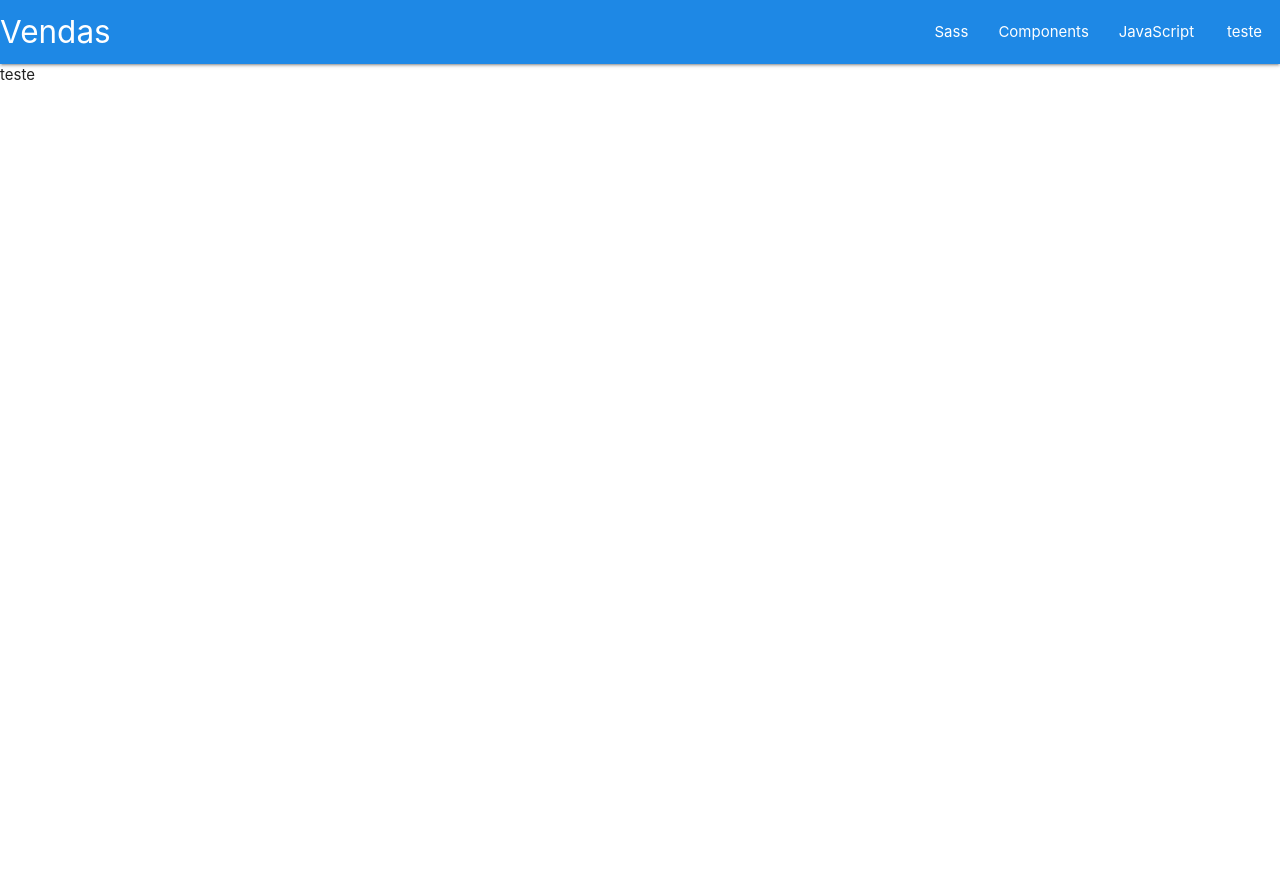
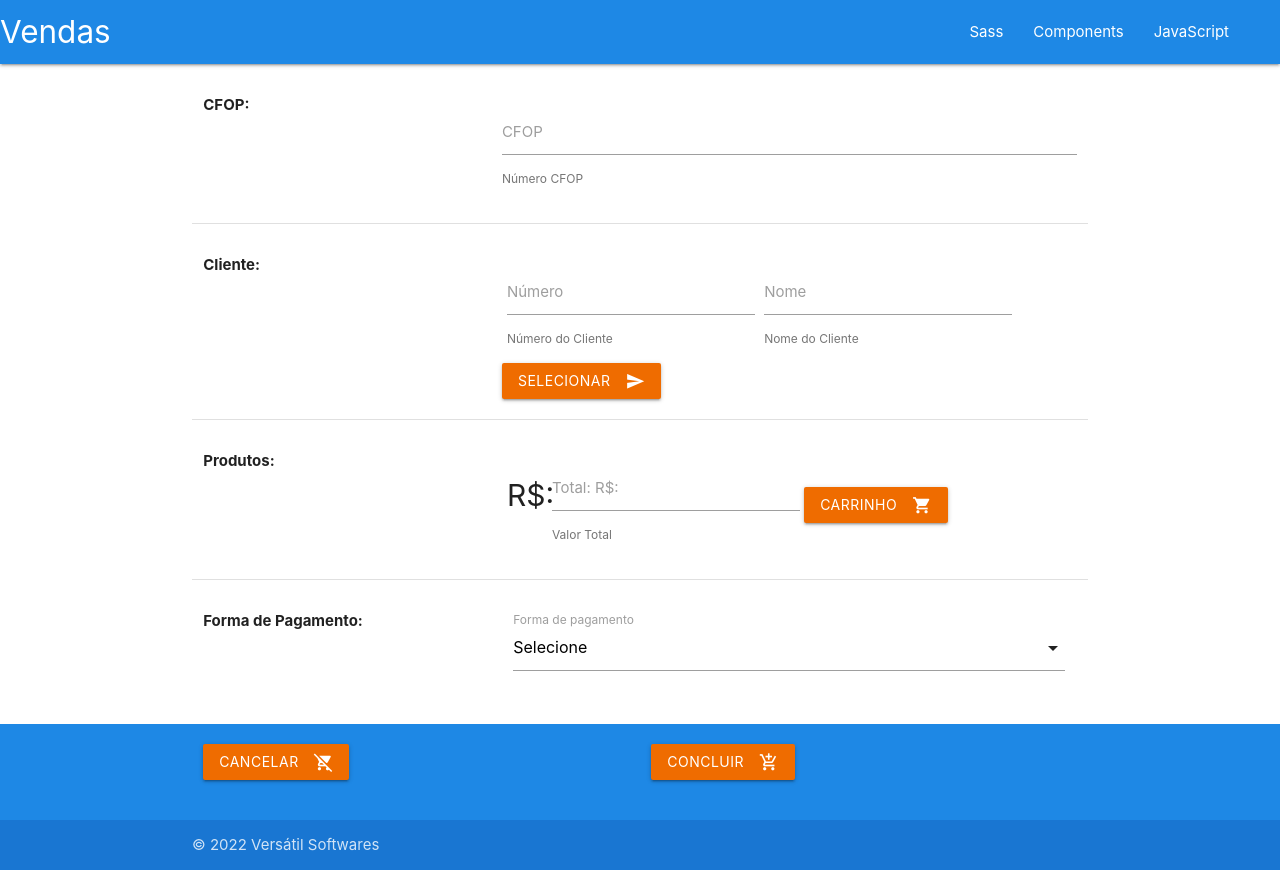
Before and after one commit to Versatil-Softwares/venda-externa-08, a Flask app: page / in a window 1280 px wide. Before the commit the page ends 80 px from the top, so only its background shows below. Run offline with Flask 2, Linux system fonts and the light colour scheme; some libraries are stand-ins or nearby versions.

Commit message:
Primeira página, layout, pronto

```diff
--- /dev/null
+++ b/static/theme/js/select.js
@@ -0,0 +1,6 @@
+
+  document.addEventListener('DOMContentLoaded', function() {
+    var options
+    var elems = document.querySelectorAll('select');
+    var instances = M.FormSelect.init(elems, options);
+  });
--- /dev/null
+++ b/static/theme/style/style.css
@@ -0,0 +1,10 @@
+
+  body {
+    display: flex;
+    min-height: 100vh;
+    flex-direction: column;
+  }
+
+  main {
+    flex: 1 0 auto;
+  }
--- a/templates/base.html
+++ b/templates/base.html
@@ -8,7 +8,7 @@
      <!--Import Google Icon Font-->
      <link href="https://fonts.googleapis.com/icon?family=Material+Icons" rel="stylesheet">
      <!--Import materialize.css-->
-     <link type="text/css" rel="stylesheet" href="{{ url_for('static',filename='node_modules/materialize-css/dist/css/materialize.min.css') }}"  media="screen,projection"/>
+     <link type="text/css" rel="stylesheet" href="{{ url_for('static',filename='node_modules/materialize-css/dist/css/materialize.min.css') }}"  media="screen,projection"/><link type="text/css" rel="stylesheet" href="{{ url_for('static',filename='theme/style/style.css') }}"/>
     <title>{{ title }}</title>
 </head>
 <body>
@@ -30,7 +30,7 @@
           </ul>
         </div>
       </nav>
-
+      <main>
       <ul id="slide-out" class="sidenav">
         <li><div class="user-view">
           <h4>Nome da empresa</h4>
@@ -50,10 +50,25 @@
       <div>
         {% block conteudo %}{% endblock %}
       </div>
+    </main>
+    <div style="height: 10px;"></div>
+      <footer class="page-footer blue darken-1">
+        <section class="container">
+          <div class="row">
+            {% block footer %}{% endblock %}
+          </div>
+        </section>
+        <section class="footer-copyright blue darken-2">
+          <div class="container">
+          © 2022 Versátil Softwares
+          </div>
+        </section>
+      </footer>
 
 
     <!--JavaScript at end of body for optimized loading-->
     <script type="text/javascript" src="{{ url_for('static',filename='node_modules/materialize-css/dist/js/materialize.min.js') }}"></script>
     <script src="{{ url_for('static',filename='theme/js/sidenav.js') }}"></script>
+    <script src="{{ url_for('static',filename='theme/js/select.js') }}"></script>
 </body>
 </html>
--- a/templates/venda.html
+++ b/templates/venda.html
@@ -1,7 +1,84 @@
 {% extends "base.html" %}
-{% block busca %}
-<span>teste</span>
-{% endblock %}
+
 {% block conteudo %}
-<span>teste</span>
-{% endblock %}
+<div class="container">
+    <div class="row" style="margin-top: 30px">
+        <div class="col s4"> <span> <b>CFOP:</b> </span> </div>
+        <div class="input-field col s8 inline">
+            <input id="email_inline" type="number" class="validate">
+            <label for="email_inline">CFOP</label>
+            <span class="helper-text" data-error="Número CFOP" data-success="Número CFOP">Número CFOP</span>
+        </div>
+    </div>
+    <div class="divider"></div>
+    <div class="row" style="margin-top: 30px">
+        <div class="col s4"> <span> <b>Cliente:</b> </span> </div>
+        <div class="col s8">
+        <div class="input-field inline">
+            <input id="email_inline" type="number" class="validate">
+            <label for="email_inline">Número</label>
+            <span class="helper-text" data-error="Número do Cliente" data-success="Número do Cliente">Número do Cliente</span>
+        </div>
+        <div class="input-field inline">
+            <input id="email_inline" type="text" class="validate">
+            <label for="email_inline">Nome</label>
+            <span class="helper-text" data-error="Nome do Cliente" data-success="Nome do Cliente">Nome do Cliente</span>
+        </div>
+        <button class="btn orange darken-3 waves-effect waves-light" type="submit" name="action">Selecionar
+            <i class="material-icons right">send</i>
+        </button>
+    </div>
+    </div>
+    <div class="divider"></div>
+    <div class="row" style="margin-top: 30px">
+        <div class="col s4"> <span> <b>Produtos:</b> </span> </div>
+        <div class="col s8">
+        <div class="input-field inline">
+            <span class="prefix">R$:</span>
+            <input id="email_inline" type="number" class="validate">
+            <label for="email_inline">Total:  R$:</label>
+            <span class="helper-text" data-error="Valor Total" data-success="Valor Total">Valor Total</span>
+        </div>
+        <button class="btn orange darken-3 waves-effect waves-light" type="submit" name="action">Carrinho
+            <i class="material-icons right">shopping_cart</i>
+        </button>
+    </div>
+    </div>
+    <div class="divider"></div>
+    <div class="row" style="margin-top: 30px">
+        <div class="col s4"> <span> <b>Forma de Pagamento:</b> </span> </div>
+        <div class="col s8">
+            <div class="input-field col s12">
+                <select>
+                  <option value="" disabled selected>Selecione</option>
+                  <option value="1">A Vista Dinheiro</option>
+                  <option value="2">A Vista Cartão</option>
+                  <option value="3">A Vista Pix</option>
+                </select>
+                <label>Forma de pagamento</label>
+              </div>
+    </div>
+    </div>
+
+
+</div>
+{% endblock conteudo %}
+
+{% block footer %}
+
+<div>
+    <div class="row">
+        <div class="col s6">
+            <button class="btn orange darken-3 waves-effect waves-light" type="submit" name="action">Cancelar
+                <i class="material-icons right">remove_shopping_cart</i>
+            </button>
+        </div>
+        <div class="col s6">
+            <button class="btn orange darken-3 waves-effect waves-light" type="submit" name="action">Concluir
+                <i class="material-icons right">add_shopping_cart</i>
+            </button>
+        </div>
+    </div>
+</div>
+
+{% endblock footer %}
```
